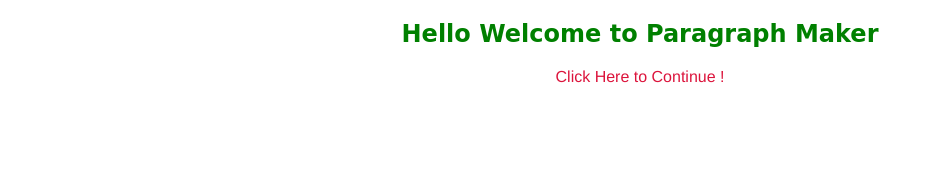
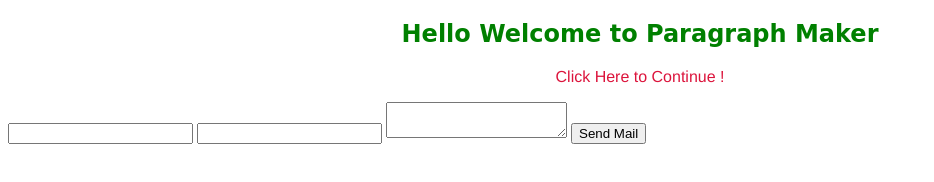
Before and after one commit to SanWITHdeep/sanwithdeep.github.io, a plain HTML site: page index.html in a window 1280 px wide. Shown: the whole page, without its empty margins (0-934 px from the left). Drawn offline with Linux system fonts and the light colour scheme.

Commit message:
Update index.html

```diff
--- a/index.html
+++ b/index.html
@@ -11,5 +11,9 @@
 <body >
     <h2>Hello Welcome to Paragraph Maker</h2>
     <p id="Intro" onclick="base()">Click Here to Continue !</p>
+    <input type="email" id="email" />
+<input type="text" id="subject" />
+<textarea id="body"></textarea>
+<button onclick="sendMail()">Send Mail</button>
 </body>
 </html>
```
